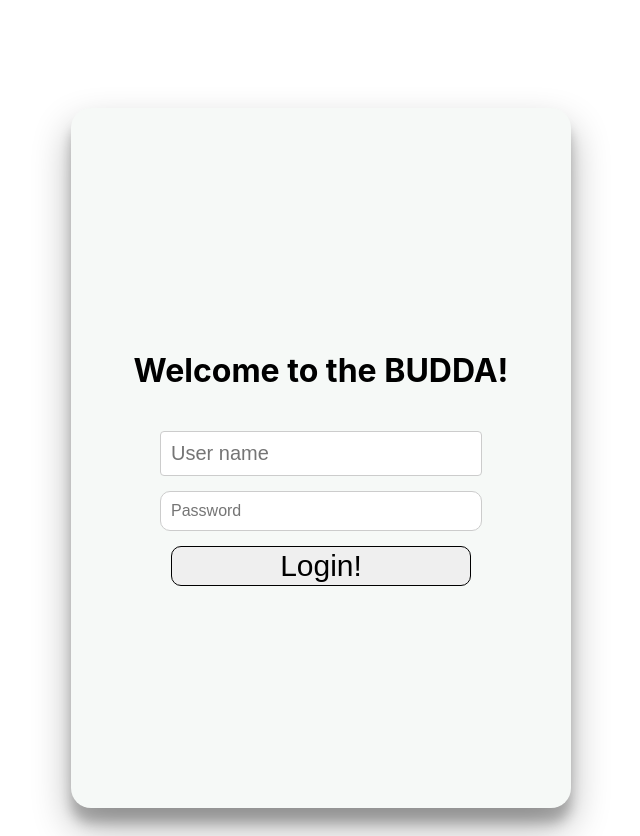
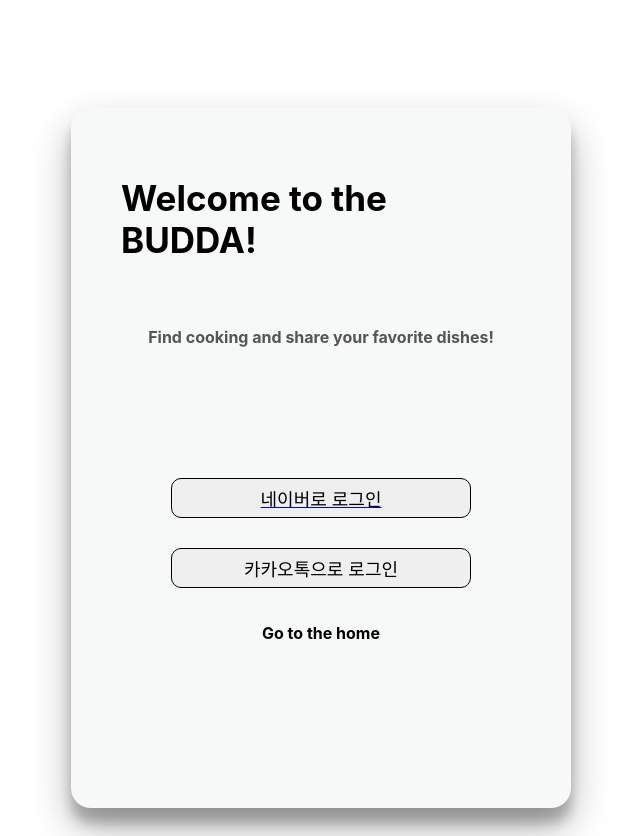
Before and after one commit to kimyoungho010311/budda, a React (Create React App) app in the folder budda/: page /login in a window 1280 px wide. Shown: the whole page, without its empty margins (319-959 px from the left). Built offline with nearby package versions, Linux system fonts and the light colour scheme.

Commit message:
로그인기능구현!!!!!

```diff
--- a/budda/public/index.html
+++ b/budda/public/index.html
@@ -21,5 +21,6 @@
   </head>
   <body style="padding: 20px">
     <div id="root"></div>
+    <script src="https://developers.kakao.com/sdk/js/kakao.js"></script>
   </body>
 </html>
--- a/budda/src/App.js
+++ b/budda/src/App.js
@@ -1,19 +1,33 @@
-import React from "react";
+import React, { useEffect } from "react";
 import { BrowserRouter as Router, Routes, Route } from "react-router-dom";
 import MainPage from "./router/MainPage";
 import RecipePage from "./router/RecipePage";
 import LoginPage from "./router/LoginPage";
+import NaverCallback from "./router/NaverCallback";
+import KakaoCallback from "./router/KakaoCallback";
 import NotFound from "./router/NotFound";
+import SignUpPage from "./router/SignUpPage";
+import Logincom from "./router/LoginCom";
+function App() {
+  useEffect(() => {
+    // Kakao SDK가 로드되었는지 확인하고 초기화
+    if (window.Kakao && !window.Kakao.isInitialized()) {
+      window.Kakao.init("e4338341eedf4c69f55dbea502209bd3"); // 여기에 JavaScript 키를 입력
+      console.log("Kakao SDK initialized");
+    }
+  }, []);
 
-function App() {
   return (
     <Router>
       <Routes>
         <Route path="/budda" element={<MainPage />} />
         <Route path="/recipe" element={<RecipePage />} />
         <Route path="/login" element={<LoginPage />} />
+        <Route path="/callback" element={<NaverCallback />} />
+        <Route path="/kakao-callback" element={<KakaoCallback />} />
         <Route path="*" element={<NotFound />} />
-        {/* <Route path="/login/signup" element={<SignUpPage />} /> */}
+        <Route path="/login/signup" element={<SignUpPage />} />
+        <Route path="/login/com" element={<Logincom />} />
       </Routes>
     </Router>
   );
--- a/budda/src/components/Login/Login.js
+++ b/budda/src/components/Login/Login.js
@@ -1,24 +1,23 @@
 import styles from "./Login.module.css";
-import React, { useState } from "react";
+import React from "react";
+import { Link } from "react-router-dom";
 
 const Login = () => {
-  // 상태 정의
-  const [username, setUsername] = useState("");
-  const [password, setPassword] = useState("");
-
-  // 아이디 입력값을 업데이트하는 함수
-  const handleUsernameChange = (event) => {
-    setUsername(event.target.value);
-  };
-  // 비밀번호 입력값을 업데이트하는 함수
-  const handlePasswordChange = (event) => {
-    setPassword(event.target.value);
-  };
-
-  // 저장 버튼 클릭 시 호출되는 함수
-  const handleSave = () => {
-    console.log("저장된 아이디", username);
-    console.log("저장된 비밀번호", password);
+  const clientId = "_lO17vWuodrGZEZlUGOY"; // 네이버에서 발급받은 Client ID를 입력하세요
+  const redirectUri = "http://localhost:3000/login/com"; // 리다이렉트 URI를 설정합니다
+  const state = "RANDOM_STATE_STRING"; // 보안을 위한 임의 문자열
+  const loginUrl = `https://nid.naver.com/oauth2.0/authorize?response_type=code&client_id=${clientId}&redirect_uri=${encodeURIComponent(
+    redirectUri
+  )}&state=${state}`;
+  console.log("Naver Login URL:", loginUrl); // loginUrl을 콘솔에 출력
+  const handleKakaoLogin = () => {
+    if (window.Kakao && window.Kakao.Auth) {
+      window.Kakao.Auth.authorize({
+        redirectUri: "http://localhost:3000/login/com",
+      });
+    } else {
+      console.error("Kakao SDK가 초기화되지 않았습니다.");
+    }
   };
 
   return (
@@ -27,25 +26,20 @@ const Login = () => {
         <div className={styles.Login_form}>
           <div className={styles.Login_form_top}>
             <h1 className={styles.Login_form_top_h1}>Welcome to the BUDDA!</h1>
+            <p className={styles.Login_form_top_p}>
+              Find cooking and share your favorite dishes!
+            </p>
           </div>
           <div className={styles.LoginInput_div}>
-            <input
-              className={styles.LoginInput}
-              value={username}
-              onChange={handleUsernameChange}
-              type="text"
-              placeholder="User name"
-            />
-            <input
-              className={styles.LoginInput}
-              value={password}
-              onChange={handlePasswordChange}
-              type="password"
-              placeholder="Password"
-            />
-            <button className={styles.LoginBtn} onClick={handleSave}>
-              Login!
+            <a href={loginUrl}>
+              <button className={styles.LoginBtn}>네이버로 로그인</button>
+            </a>
+            <button className={styles.LoginBtn} onClick={handleKakaoLogin}>
+              카카오톡으로 로그인
             </button>
+            <Link to="/budda" className={styles.signup}>
+              <div>Go to the home</div>
+            </Link>
           </div>
         </div>
       </div>
--- a/budda/src/components/Login/Login.module.css
+++ b/budda/src/components/Login/Login.module.css
@@ -13,13 +13,6 @@
   justify-content: center;
   align-items: center;
   margin-top: 80px;
-  -webkit-box-shadow: 0 19px 38px rgba(0, 0, 0, 0.3),
-    0 15px 12px rgba(0, 0, 0, 0.22);
-  -moz-box-shadow: 0 19px 38px rgba(0, 0, 0, 0.3),
-    0 15px 12px rgba(0, 0, 0, 0.22);
-  -ms-box-shadow: 0 19px 38px rgba(0, 0, 0, 0.3),
-    0 15px 12px rgba(0, 0, 0, 0.22);
-  -o-box-shadow: 0 19px 38px rgba(0, 0, 0, 0.3), 0 15px 12px rgba(0, 0, 0, 0.22);
   box-shadow: 0 19px 38px rgba(0, 0, 0, 0.3), 0 15px 12px rgba(0, 0, 0, 0.22);
 }
 
@@ -28,26 +21,32 @@
   flex-direction: column;
   align-items: center;
   justify-content: center;
-  gap: 20px; /* 입력 필드 간의 간격 */
+  gap: 20px;
 }
 
-.LoginInput {
-  margin-bottom: 15px; /* 입력 필드 간의 간격 */
-  padding: 10px;
-  border: 1px solid #ccc; /* 테두리 색상 */
-  border-radius: 10px; /* 모서리 둥글게 */
-  font-size: 16px; /* 글자 크기 */
-  width: 300px;
-}
-
-input:focus {
-  border-color: #6a679e; /* 포커스 시 테두리 색상 변경 */
-  outline: none; /* 기본 아웃라인 제거 */
-}
 .Login_form_top {
   display: flex;
   justify-content: center;
   align-items: center;
+  flex-direction: column;
+  width: 400px;
+}
+
+.Login_form_top_h1 {
+  font-weight: bold;
+  margin-bottom: 10px;
+  position: relative;
+  bottom: 120px;
+  font-size: 35px;
+}
+
+.Login_form_top_p {
+  position: relative;
+  bottom: 80px;
+
+  font-size: 16px;
+  text-align: center;
+  color: #555;
 }
 
 .LoginInput_div {
@@ -56,18 +55,34 @@ input:focus {
   flex-direction: column;
   align-items: center;
 }
+
 .LoginBtn {
   width: 300px;
   height: 40px;
-  font-size: 30px;
+  font-size: 18px;
   display: flex;
   align-items: center;
   justify-content: center;
   border-radius: 10px;
   border: 1px solid black;
   cursor: pointer;
-  transition: background-color 0.3s;
+  transition: background-color text-decoration 0.3s;
+  margin: 15px;
 }
+
 .LoginBtn:hover {
   background-color: rgba(0, 0, 0, 0.1);
 }
+
+.signup {
+  color: black;
+  text-decoration: none;
+  margin-top: 20px;
+  cursor: pointer;
+  transition: color 0.3s;
+}
+
+.signup:hover {
+  color: rgba(0, 0, 0, 0.5);
+  text-decoration: underline;
+}
--- /dev/null
+++ b/budda/src/components/SignUp/SignUp.js
@@ -0,0 +1,11 @@
+import styles from "./SignUp.module.css";
+
+function SignUp() {
+  return (
+    <div className={styles.LoginPage}>
+      <div className={styles.Login}></div>
+    </div>
+  );
+}
+
+export default SignUp;
--- /dev/null
+++ b/budda/src/components/SignUp/SignUp.module.css
@@ -0,0 +1,23 @@
+.LoginPage {
+  display: flex;
+  align-items: center;
+  justify-content: center;
+}
+.Login {
+  background-color: var(--main-color);
+  height: 700px;
+  width: 500px;
+  border-radius: 20px;
+  display: flex;
+  justify-content: center;
+  align-items: center;
+  margin-top: 80px;
+  -webkit-box-shadow: 0 19px 38px rgba(0, 0, 0, 0.3),
+    0 15px 12px rgba(0, 0, 0, 0.22);
+  -moz-box-shadow: 0 19px 38px rgba(0, 0, 0, 0.3),
+    0 15px 12px rgba(0, 0, 0, 0.22);
+  -ms-box-shadow: 0 19px 38px rgba(0, 0, 0, 0.3),
+    0 15px 12px rgba(0, 0, 0, 0.22);
+  -o-box-shadow: 0 19px 38px rgba(0, 0, 0, 0.3), 0 15px 12px rgba(0, 0, 0, 0.22);
+  box-shadow: 0 19px 38px rgba(0, 0, 0, 0.3), 0 15px 12px rgba(0, 0, 0, 0.22);
+}
--- /dev/null
+++ b/budda/src/router/KakaoCallback.js
@@ -0,0 +1,53 @@
+import React, { useEffect } from "react";
+import { useNavigate } from "react-router-dom";
+
+const KakaoCallback = () => {
+  const navigate = useNavigate();
+
+  useEffect(() => {
+    const code = new URL(window.location.href).searchParams.get("code");
+
+    if (code && window.Kakao) {
+      if (!window.Kakao.isInitialized()) {
+        window.Kakao.init("e4338341eedf4c69f55dbea502209bd3"); // 초기화가 안 되어 있으면 초기화
+        console.log("Kakao SDK initialized");
+      }
+
+      window.Kakao.Auth.login({
+        success: (authObj) => {
+          const accessToken = authObj.access_token;
+          console.log("Kakao Access Token:", accessToken);
+
+          // 사용자 정보 요청
+          fetch("https://kapi.kakao.com/v2/user/me", {
+            method: "GET",
+            headers: {
+              Authorization: `Bearer ${accessToken}`,
+            },
+          })
+            .then((res) => res.json())
+            .then((userData) => {
+              console.log("Kakao User Info:", userData);
+              if (userData.id) {
+                console.log("로그인 성공:", userData);
+                localStorage.setItem("kakaoUserInfo", JSON.stringify(userData)); // 로컬 스토리지에 저장
+                navigate("/login/com");
+              } else {
+                console.error("로그인 실패:", userData);
+              }
+            })
+            .catch((error) =>
+              console.error("Error fetching user info:", error)
+            );
+        },
+        fail: (err) => {
+          console.error("Kakao login failed", err);
+        },
+      });
+    }
+  }, [navigate]);
+
+  return <h2>카카오 로그인 중...</h2>;
+};
+
+export default KakaoCallback;
--- /dev/null
+++ b/budda/src/router/LoginCom.js
@@ -0,0 +1,14 @@
+import { Link } from "react-router-dom";
+
+function LoginCom() {
+  return (
+    <div>
+      <h1>로그인 성공!</h1>
+      <Link to="/budda">
+        <div style={{ fontSize: "60px" }}>Go to the home</div>
+      </Link>
+    </div>
+  );
+}
+
+export default LoginCom;
--- /dev/null
+++ b/budda/src/router/NaverCallback.js
@@ -0,0 +1,80 @@
+import React, { useEffect, useState } from "react";
+import { useNavigate } from "react-router-dom";
+
+const NaverCallback = () => {
+  const navigate = useNavigate();
+  const [userInfo, setUserInfo] = useState(null); // 사용자 정보를 상태로 관리
+
+  useEffect(() => {
+    const urlParams = new URLSearchParams(window.location.search);
+    const code = urlParams.get("code");
+    const state = urlParams.get("state");
+
+    // 실제 네이버 Client ID와 Client Secret 입력
+    const clientId = "_lO17vWuodrGZEZlUGOY";
+    const clientSecret = "nSRTDfPjM_";
+    const redirectUri = "http://localhost:3000/login/com"; // 등록한 Redirect URI와 일치해야 합니다
+
+    if (code) {
+      // 네이버 OAuth 서버에서 액세스 토큰 가져오기
+      fetch(
+        `https://nid.naver.com/oauth2.0/token?grant_type=authorization_code&client_id=${clientId}&client_secret=${clientSecret}&redirect_uri=${encodeURIComponent(
+          redirectUri
+        )}&code=${code}&state=${state}`,
+        {
+          method: "GET",
+        }
+      )
+        .then((response) => response.json())
+        .then((data) => {
+          const accessToken = data.access_token;
+          console.log("Naver Access Token:", accessToken);
+
+          if (accessToken) {
+            // 액세스 토큰으로 네이버 사용자 정보 요청
+            fetch("https://openapi.naver.com/v1/nid/me", {
+              method: "GET",
+              headers: {
+                Authorization: `Bearer ${accessToken}`,
+              },
+            })
+              .then((res) => res.json())
+              .then((userData) => {
+                if (userData.response) {
+                  console.log("로그인 성공:", userData.response);
+                  setUserInfo(userData.response); // 상태에 사용자 정보 저장
+                  // 로컬 스토리지에 저장하여 로그인 상태 유지
+                  localStorage.setItem(
+                    "naverUserInfo",
+                    JSON.stringify(userData.response)
+                  );
+                  navigate("/login/com"); // 로그인 성공 후 메인 페이지로 이동
+                } else {
+                  console.error("로그인 실패:", userData);
+                }
+              })
+              .catch((error) => console.error("Error:", error));
+          } else {
+            console.error("Access Token이 없습니다.");
+          }
+        })
+        .catch((error) => console.error("Error:", error));
+    }
+  }, [navigate]);
+
+  return (
+    <div>
+      <h2>네이버 로그인 중...</h2>
+      {userInfo && (
+        <div>
+          <h3>로그인된 사용자 정보:</h3>
+          <p>이름: {userInfo.name}</p>
+          <p>이메일: {userInfo.email}</p>
+          <img src={userInfo.profile_image} alt="프로필 이미지" />
+        </div>
+      )}
+    </div>
+  );
+};
+
+export default NaverCallback;
--- /dev/null
+++ b/budda/src/router/SignUpPage.js
@@ -0,0 +1,7 @@
+import SignUp from "../components/SignUp/SignUp";
+
+function SignUpPage() {
+  return <SignUp></SignUp>;
+}
+
+export default SignUpPage;
```
Also changed, not shown: 1 other file (tests, documents, lock files or other folders).
